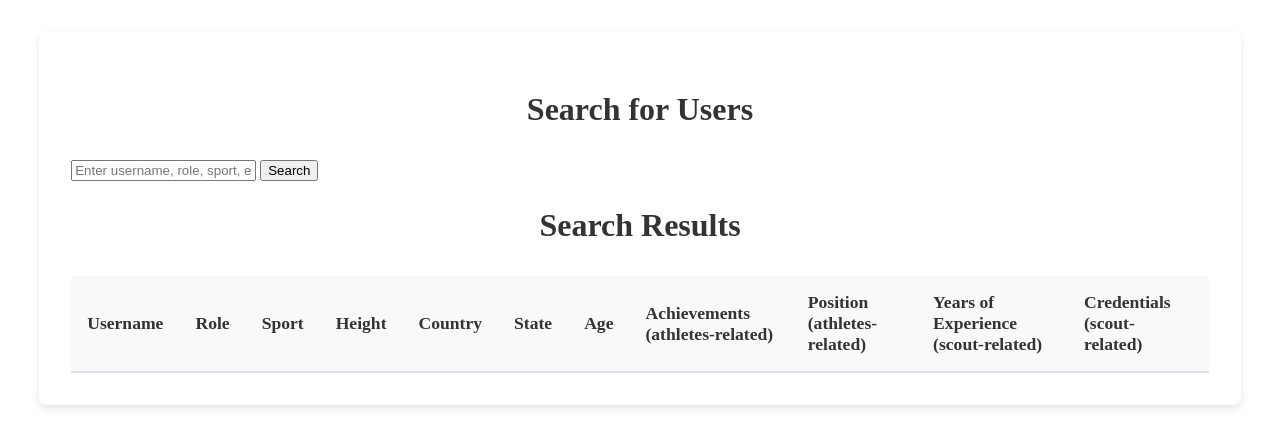
After one commit to Geff115/athletes_hub, a Flask app: page /search in a window 1280 px wide. The commit adds this page. Shown: the top 448 px of the page. Run offline with Flask 3, Linux system fonts and the light colour scheme; the visitor is signed in with stand-in values (Sample User, id 1); lists and menus that the app fills with data are empty; parts of the project's set-up code (start-up, migrations or seed data) failed here and were passed over; some libraries are stand-ins or nearby versions.

Commit message:
Update: Search functionality is working and returning the correct data when a user is searched for

```diff
--- a/app/forms.py
+++ b/app/forms.py
@@ -87,7 +87,7 @@ class SignupForm(FlaskForm):
         return True
 
 
-class ProfileForm(FlaskForm):
+class EditProfileForm(FlaskForm):
     """
     The profile form for users intending to update
     their profile information
--- a/app/main/routes.py
+++ b/app/main/routes.py
@@ -70,14 +70,14 @@ def dashboard():
     )
 
 
-@main.route('/profile', methods=['GET', 'POST'])
+@main.route('/edit_profile', methods=['GET', 'POST'])
 @login_required
-def profile():
+def edit_profile():
     """
     This route allows users to view and update their profile
     information
     """
-    form = ProfileForm()
+    form = EditProfileForm()
     if request.method == 'POST':
         # The user can choose to update their profile information
         if form.validate_on_submit():
@@ -104,7 +104,7 @@ def profile():
         flash("Changes in your profile has been update successfully! Taking you back to your dashboard.")
         return redirect(url_for('main.dashboard'))
     # on GET requests, it returns the profile page with the user's current information
-    return render_template('profile.html', user=current_user, form=form)
+    return render_template('edit_profile.html', user=current_user, form=form)
 
 @main.route('/messages')
 @login_required
@@ -153,3 +153,48 @@ def upload_media():
             flash('Media uploaded successfully!')
             return redirect(url_for('main.profile'))
     return render_template('upload_media.html')
+
+
+@main.route('/search', methods=['GET', 'POST'])
+@login_required
+def search():
+    if request.method == 'POST':
+        query = request.form.get('query')
+        if query:
+            # Querying the Users table in the database and fetching the searched query
+
+            # Debugging print statement to track search query
+            print(f"Search query received: {query}")
+
+            results = db.session.query(User).join(Athlete, isouter=True).join(Scout, isouter=True).filter(
+                    (User.username.contains(query)) |
+                    (User.role.contains(query)) |
+                    (User.sport.contains(query)) |
+                    (User.height.contains(query)) |
+                    (User.country.contains(query)) |
+                    (User.state.contains(query)) |
+                    (User.age.contains(query)) |
+                    (Athlete.achievements.contains(query)) |
+                    (Athlete.position.contains(query)) |
+                    (Scout.experience_years.contains(query)) |
+                    (Scout.credentials.contains(query))
+            ).all()
+
+            # Debugging line
+            print(f"Results found: {results}")
+
+            if not results:
+                flash('No results found matching your query.')
+                return render_template('search.html', results=[])
+            return render_template('search.html', results=results)
+
+        flash('Please provide a valid search query.')
+        return redirect(url_for('main.search'))
+    return render_template('search.html', results=[])
+
+
+@main.route('/user/<int:user_id>', methods=['GET'])
+@login_required
+def user_profile(user_id):
+    user = User.query.get_or_404(user_id)
+    return render_template('profile.html', user=user)
--- /dev/null
+++ b/app/static/css/search.css
@@ -0,0 +1,83 @@
+/* Container styling for search results */
+.container {
+	max-width: 90%;
+	margin: 2rem auto;
+	background-color: #fff;
+	border-radius: 8px;
+	padding: 2rem;
+	box-shadow: 0 4px 8px rgba(0, 0, 0, 0.1);
+}
+
+/* Header styling */
+h2 {
+	text-align: center;
+	margin-bottom: 2rem;
+	color: #333;
+	font-size: 2rem;
+	font-weight: 600;
+}
+
+/* Styling for the results table */
+table {
+	width: 100%;
+	border-collapse: collapse;
+}
+
+table thead th {
+	background-color: #f8f9fa;
+	color: #333;
+	font-size: 1.1rem;
+	padding: 1rem;
+	text-align: left;
+	border-bottom: 2px solid #dee2e6;
+}
+
+table tbody tr:nth-child(odd) {
+	background-color: #f9f9f9;
+}
+
+table tbody tr:nth-child(even) {
+	background-color: #ffffff;
+}
+
+table tbody td {
+	padding: 1rem;
+	color: #555;
+	border-bottom: 1px solid #dee2e6;
+}
+
+/* Add hover effect to table rows */
+table tbody tr:hover {
+	background-color: #f1f1f1;
+}
+
+/* Responsive styling for smaller screens */
+@media (max-width: 768px) {
+	.container {
+		padding: 1rem;
+	}
+
+	table thead {
+		display: none;
+	}
+
+	table tbody tr {
+		display: block;
+		margin-bottom: 1rem;
+		border: 1px solid #ddd;
+	}
+
+	table tbody td {
+		display: block;
+		text-align: right;
+		font-size: 0.9rem;
+		padding: 0.5rem;
+	}
+
+	table tbody td:before {
+		content: attr(data-label);
+		float: left;
+		font-weight: bold;
+		text-transform: capitalize;
+	}
+}
--- a/app/templates/dashboard.html
+++ b/app/templates/dashboard.html
@@ -36,7 +36,7 @@
       </div>
       <div class="offcanvas-body">
         <nav class="nav flex-column">
-          <a class="nav-link" href="#"><i class="bi bi-search me-2"></i>Search</a>
+	  <a class="nav-link" href="{{ url_for('main.search') }}"><i class="bi bi-search me-2"></i>Search</a>
 	  <a class="nav-link" href="{{ url_for('main.profile') }}"><i class="bi bi-pencil-square me-2"></i>Edit Profile</a>
 	  <a class="nav-link" href="{{ url_for('main.messages') }}"><i class="bi bi-chat me-2"></i>Messages</a>
 	  <a class="nav-link" href="{{ url_for('main.notifications') }}"><i class="bi bi-bell me-2"></i>Notifications</a>
--- a/app/templates/profile.html
+++ b/app/templates/edit_profile.html
@@ -22,7 +22,7 @@
     <div class="row justify-content-center">
       <div class="col-lg-10">
         <!-- Use Flask-WTF form object and CSRF token -->
-        <form method="POST" action="{{ url_for('main.profile') }}">
+        <form method="POST" action="{{ url_for('main.edit_profile') }}">
           {{ form.hidden_tag() }}
 
           <!-- General Information -->
--- /dev/null
+++ b/app/templates/search.html
@@ -0,0 +1,78 @@
+<!DOCTYPE html>
+<html lang="en">
+	<head>
+		<meta charset="UTF-8">
+		<meta name="viewport" content="width=device-width, initial-scale=1.0">
+		<title>Search page</title>
+		<link rel="icon" href="{{ url_for('static', filename='favicon.ico') }}">
+		<link rel="stylesheet" href="{{ url_for('static', filename='css/search.css') }}">
+	</head>
+	<body>
+		<div class="container">
+			<h2>Search for Users</h2>
+			<!-- Search form -->
+
+			<form method="POST" action="{{ url_for('main.search') }}">
+				<div class="input-group mb-3">
+					<input type="text" class="form-control" placeholder="Enter username, role, sport, etc." name="query">
+					<button class="btn btn-primary" type="submit">Search</button>
+				</div>
+			</form>
+
+			<h2>Search Results</h2>
+			<table id="results-table" class="table table-striped">
+				<thead>
+					<tr>
+						<th>Username</th>
+						<th>Role</th>
+						<th>Sport</th>
+						<th>Height</th>
+						<th>Country</th>
+						<th>State</th>
+						<th>Age</th>
+						<th>Achievements (athletes-related)</th>
+						<th>Position (athletes-related)</th>
+						<th>Years of Experience (scout-related)</th>
+						<th>Credentials (scout-related)</th>
+					</tr>
+				</thead>
+				<tbody>
+					{% if results %}
+						{% for user in results %}
+							<tr>
+								{% if user %}
+								<td><a href="{{ url_for('main.user_profile', user_id=user.id) }}">"{{ user.username }}</a></td>
+									<td>{{ user.role }}</td>
+									<td>{{ user.sport }}</td>
+									<td>{{ user.height }}</td>
+									<td>{{ user.country }}</td>
+									<td>{{ user.state }}</td>
+									<td>{{ user.age }}</td>
+									<td>{% if user.athlete %}{{ user.athlete.achievements }}{% endif %}</td>
+									<td>{% if user.athlete %}{{ user.athlete.position }}{% endif %}</td>
+									<td>{% if user.scout %}{{ user.scout.experience_years }}{% endif %}</td>
+									<td>{% if user.scout %}{{ user.scout.credentials }}{% endif %}</td>
+								{% else %}
+									<td colspan="12">No user found</td>
+								{% endif %}
+							</tr>
+						{% endfor %}
+					{% else %}
+						<!-- Show this message only if there was an actual search performed -->
+						{% if request.form.get('query') %}
+							<tr>
+								<td colspan="11">No results found for your query.</td>
+							</tr>
+						{% endif %}
+					{% endif %}
+				</tbody>
+			</table>
+		</div>
+		<script src="https://cdn.datatables.net/2.1.7/js/jquery.dataTables.min.js"></script>
+		<script>
+			$(document).ready(function() {
+							$('#results-table').DataTable(); // Initializing DataTable
+			});
+		</script>
+	</body>
+</html>
```
Also changed, not shown: 1 other file.
